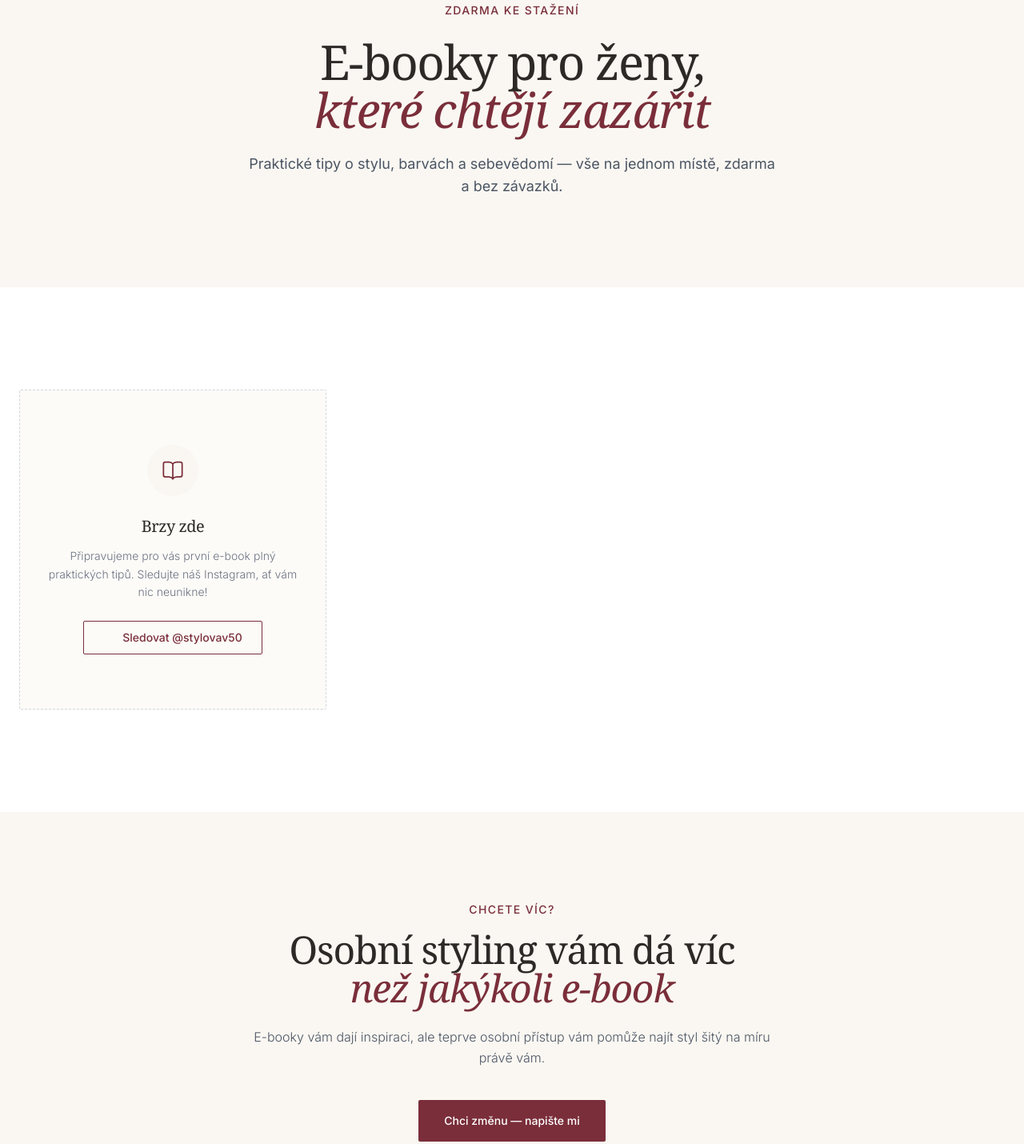
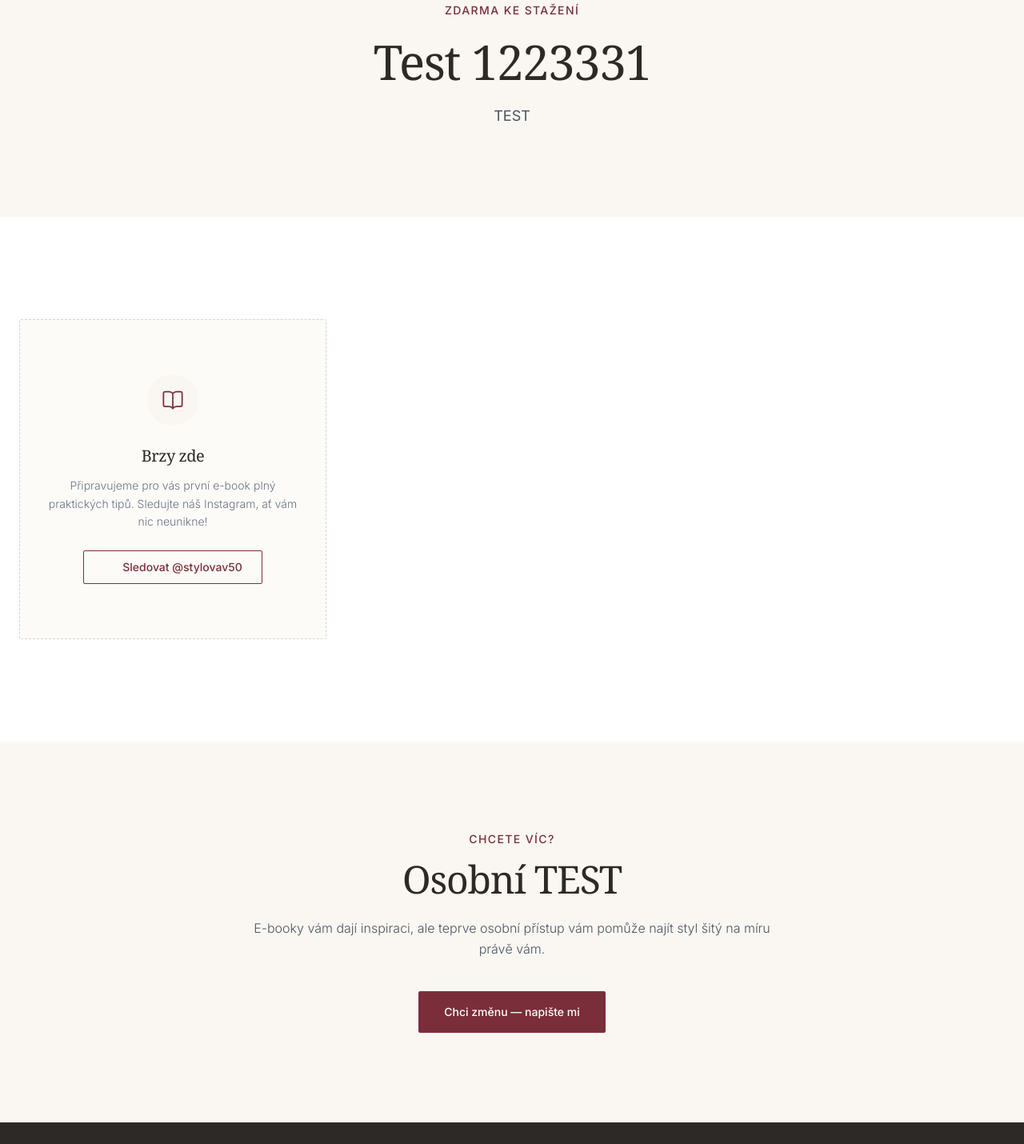
Before and after one commit to simonpavlicek20-max/Misa-stylistka-web, an Eleventy site: page ebook.html in a window 1280 px wide. Shown: the part 200-1630 px from the top of the page at 80% size. Built offline with nearby package versions, Linux system fonts and the light colour scheme; Eleventy itself is replaced by a stand-in of ours; files that its build step writes are made by us from their sources; some icons are missing; a web font is replaced by a local one.

Commit message:
Updated 1 file via CloudCannon.

```diff
--- a/ebook.html
+++ b/ebook.html
@@ -127,11 +127,10 @@ permalink: "ebook.html"
     <!-- Hero Section -->
     <section class="bg-brand-cream py-20 md:py-28"> <div class="max-w-7xl mx-auto px-6 text-center fade-in">
             <p data-editable="source" data-path="ebook.html" data-key="ebook_text_1"  class="text-brand-burgundy text-sm tracking-widest uppercase font-medium mb-6">Zdarma ke stažení</p> <h1 data-editable="source" data-path="ebook.html" data-key="ebook_text_2"  class="font-serif text-4xl md:text-5xl lg:text-6xl leading-tight tracking-tight mb-6">
-                E-booky pro ženy,<br>
-                <span class="text-brand-burgundy italic">které chtějí zazářit</span>
+                Test 1223331
             </h1>
             <p data-editable="source" data-path="ebook.html" data-key="ebook_text_3"  class="text-base md:text-lg text-gray-600 max-w-2xl mx-auto leading-relaxed">
-                Praktické tipy o stylu, barvách a sebevědomí — vše na jednom místě, zdarma a bez závazků.
+                TEST
             </p>
         </div>
     </section>
@@ -179,8 +178,7 @@ permalink: "ebook.html"
     <!-- CTA Section -->
     <section class="bg-brand-cream py-20 md:py-28"> <div class="max-w-4xl mx-auto px-6 text-center fade-in">
             <p data-editable="source" data-path="ebook.html" data-key="ebook_text_8"  class="text-brand-burgundy text-sm tracking-widest uppercase font-medium mb-4">Chcete víc?</p> <h2 data-editable="source" data-path="ebook.html" data-key="ebook_text_9"  class="font-serif text-3xl md:text-4xl lg:text-5xl leading-tight tracking-tight mb-6">
-                Osobní styling vám dá víc<br>
-                <span class="text-brand-burgundy italic">než jakýkoli e-book</span>
+                Osobní TEST
             </h2>
             <p data-editable="source" data-path="ebook.html" data-key="ebook_text_10"  class="text-base text-gray-600 mb-10 font-light leading-relaxed max-w-2xl mx-auto">
                 E-booky vám dají inspiraci, ale teprve osobní přístup vám pomůže najít styl šitý na míru právě vám.
```
